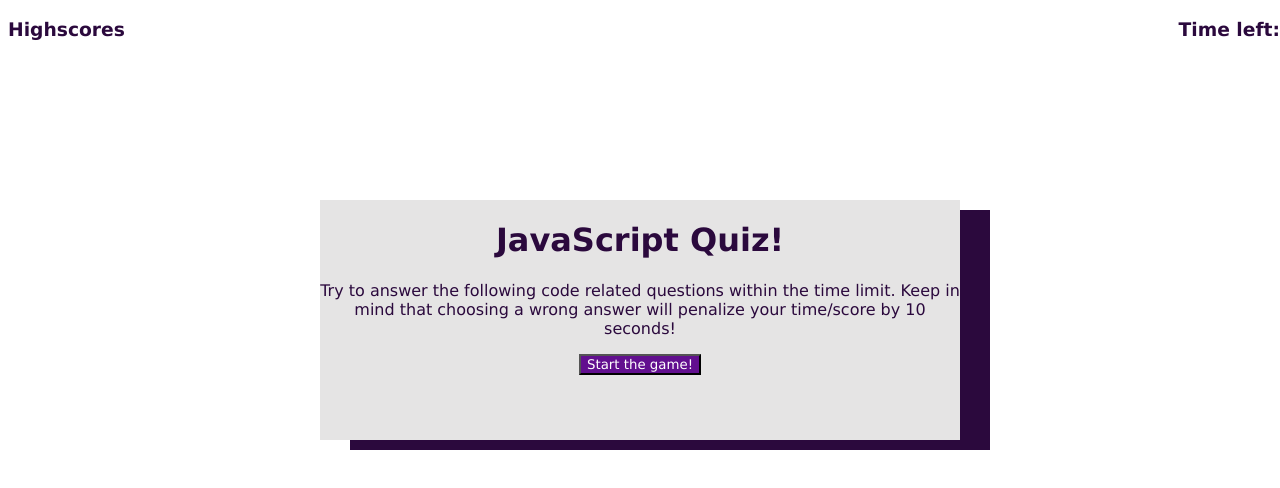
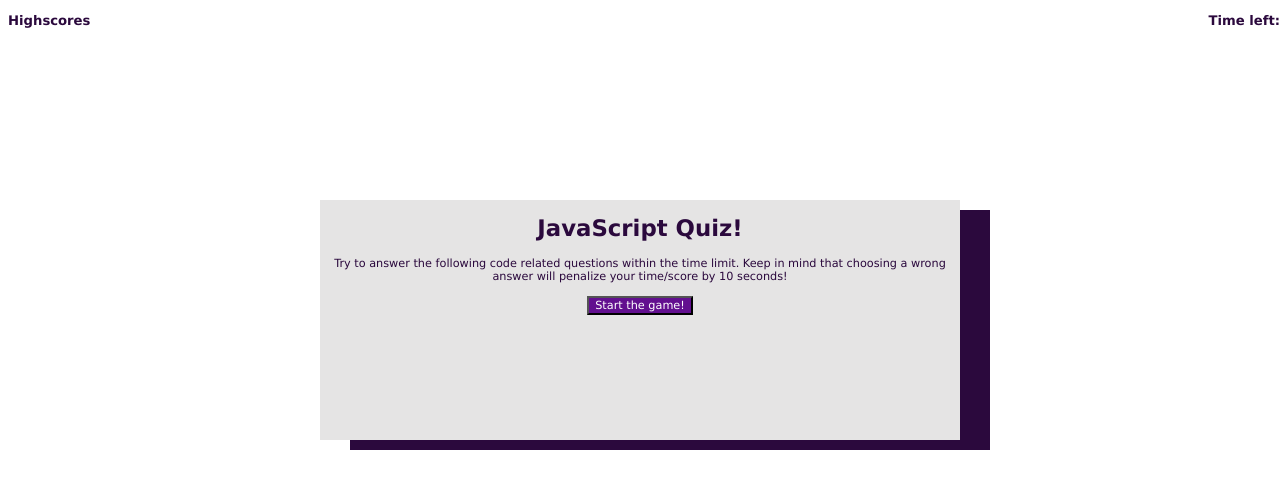
Before and after one commit to MichaelaRB/javascript-quiz-game, a plain HTML site: page index.html in a window 1280 px wide. Drawn offline with Linux system fonts and the light colour scheme.

Commit message:
changed font texts so they will adjust with the screen size

```diff
--- a/assets/style.css
+++ b/assets/style.css
@@ -6,7 +6,24 @@ body {
 button {
     background-color: rgb(98, 15, 143);
     color: white;
+    font-size: calc(10px + .1vw);
     font-family:'Lucida Sans', 'Lucida Sans Regular', 'Lucida Grande', 'Lucida Sans Unicode', Geneva, Verdana, sans-serif;
+}
+
+p, li {
+    font-size: calc(10px + .1vw);
+}
+
+h1 {
+    font-size: calc(10px + 1vw);
+}
+
+h2 {
+    font-size: calc(10px + .5vw);
+}
+
+h3 {
+    font-size: calc(10px + .25vw);
 }
 
 button:hover {
```
